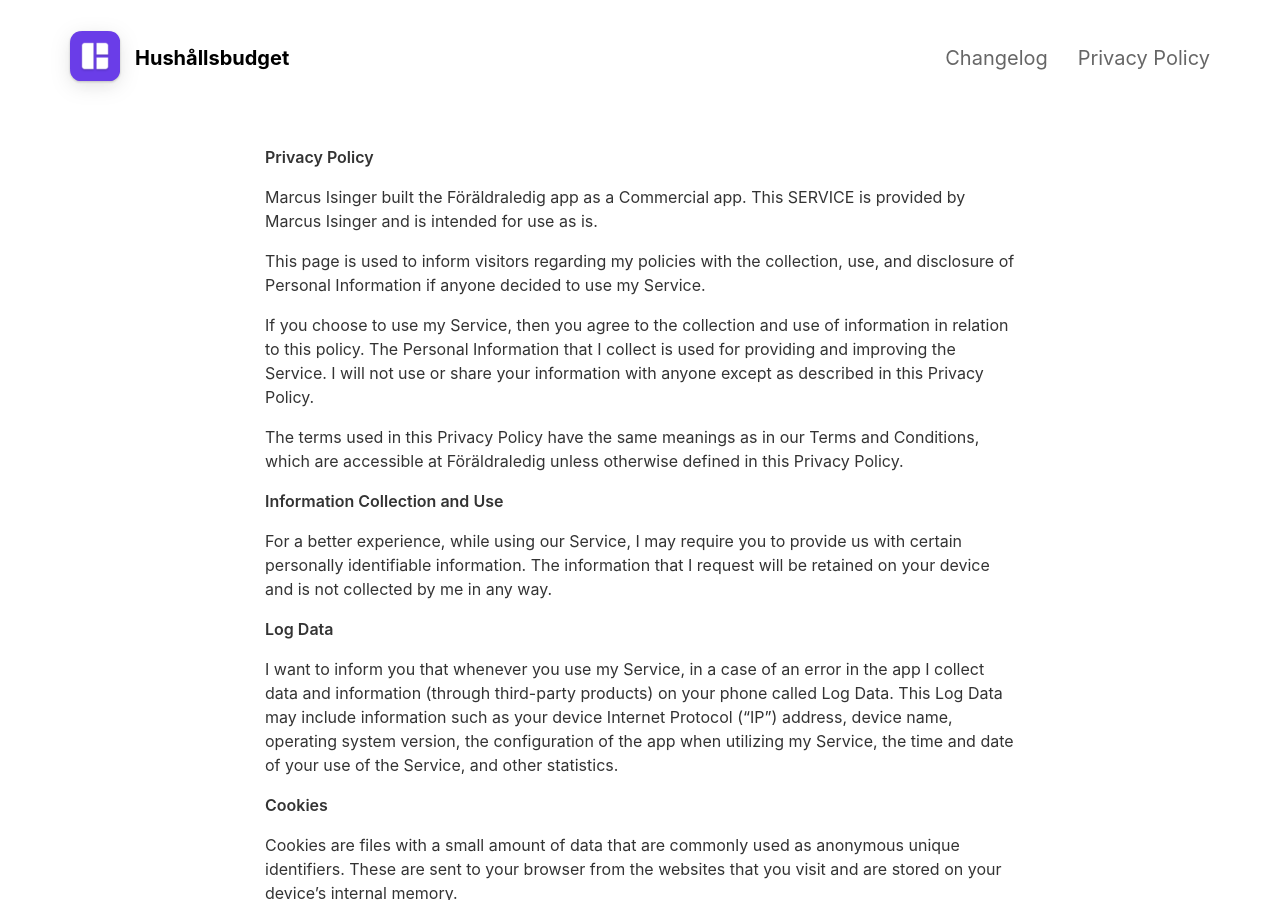
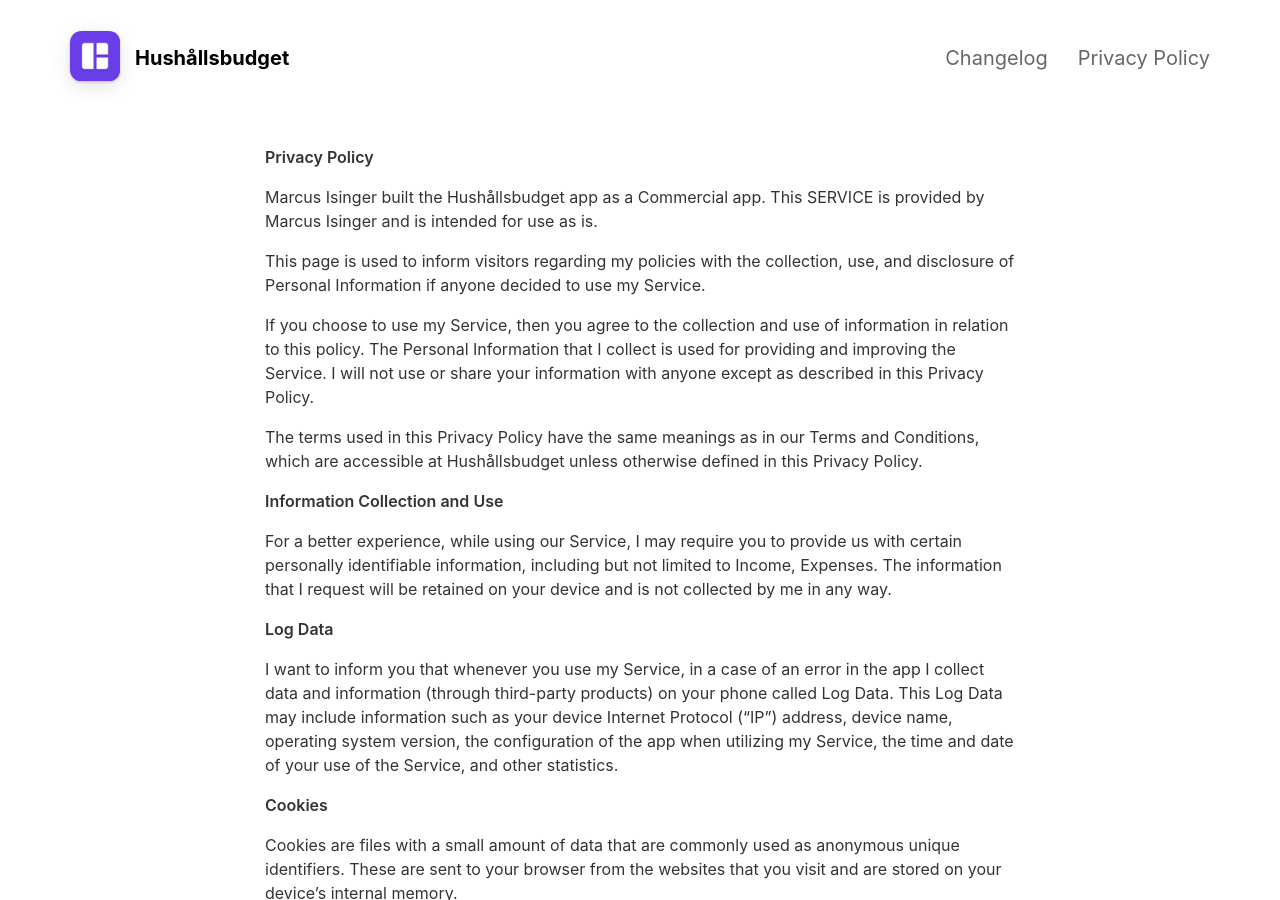
Before and after one commit to marcusisinger/budgetapp, a Jekyll site: the page built from _pages/privacypolicy.md, in a window 1280 px wide and 900 px high. Built offline with Jekyll 4.4.1, drawn with Linux system fonts in a browser that asks for light colours; nearby versions of some CDN libraries; some of the changed text lies outside the part shown.

Commit message:
Update privacypolicy.md

```diff
--- a/_pages/privacypolicy.md
+++ b/_pages/privacypolicy.md
@@ -6,17 +6,17 @@ include_in_header: true
 
 **Privacy Policy**
 
-Marcus Isinger built the Föräldraledig app as a Commercial app. This SERVICE is provided by Marcus Isinger and is intended for use as is.
+Marcus Isinger built the Hushållsbudget app as a Commercial app. This SERVICE is provided by Marcus Isinger and is intended for use as is.
 
 This page is used to inform visitors regarding my policies with the collection, use, and disclosure of Personal Information if anyone decided to use my Service.
 
 If you choose to use my Service, then you agree to the collection and use of information in relation to this policy. The Personal Information that I collect is used for providing and improving the Service. I will not use or share your information with anyone except as described in this Privacy Policy.
 
-The terms used in this Privacy Policy have the same meanings as in our Terms and Conditions, which are accessible at Föräldraledig unless otherwise defined in this Privacy Policy.
+The terms used in this Privacy Policy have the same meanings as in our Terms and Conditions, which are accessible at Hushållsbudget unless otherwise defined in this Privacy Policy.
 
 **Information Collection and Use**
 
-For a better experience, while using our Service, I may require you to provide us with certain personally identifiable information. The information that I request will be retained on your device and is not collected by me in any way.
+For a better experience, while using our Service, I may require you to provide us with certain personally identifiable information, including but not limited to Income, Expenses. The information that I request will be retained on your device and is not collected by me in any way.
 
 **Log Data**
 
```
Also changed, not shown: other parts of _pages/privacypolicy.md (+1 -1 lines).
